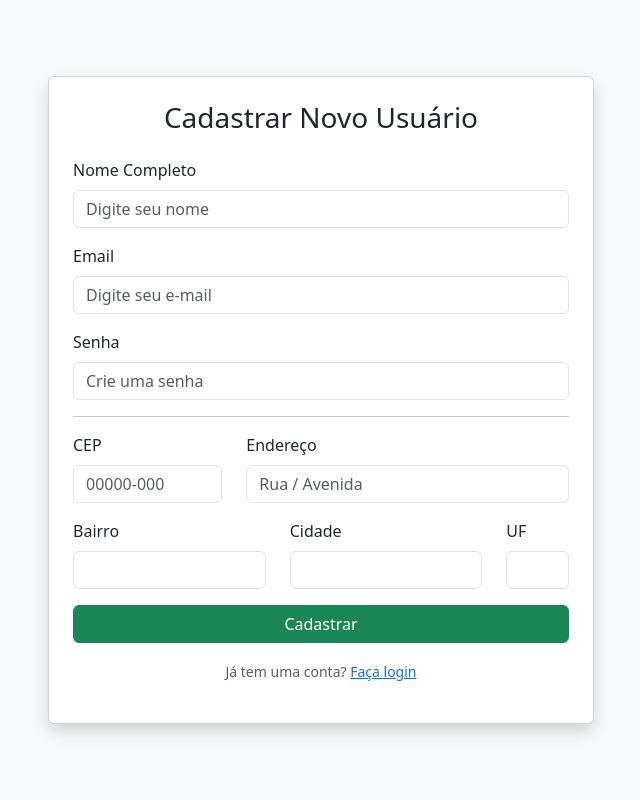
After one commit to jjoaomiguel/crud-kanban, a PHP site: page /public/cadastro-usuarios.php in a window 1280 px wide. The commit adds this page. Shown: the whole page, without its empty margins (319-959 px from the left). Run offline with PHP 8.4, Linux system fonts and the light colour scheme.

Commit message:
add - sessao de login e cadastro

```diff
--- a/includes/conexao.php
+++ b/includes/conexao.php
@@ -2,7 +2,7 @@
 
 $servername = "localhost";
 $username = "root";
-$password = "root";
+$password = "";
 $dbname = "tarefas_db";
 
 $mysqli = new mysqli($servername, $username, $password, $dbname);
--- /dev/null
+++ b/public/cadastro-usuarios.php
@@ -0,0 +1,151 @@
+<?php
+// Conexão com o banco
+$mysqli = new mysqli("localhost", "root", "", "tarefas_db");
+if ($mysqli->connect_errno) {
+    die("Erro de conexão: " . $mysqli->connect_error);
+}
+
+session_start();
+$msg = "";
+
+if ($_SERVER["REQUEST_METHOD"] === "POST") {
+    $nome = $_POST["nome"] ?? "";
+    $email = $_POST["email"] ?? "";
+    $senha = $_POST["senha"] ?? "";
+    $cep = $_POST["cep"] ?? "";
+    $endereco = $_POST["endereco"] ?? "";
+    $bairro = $_POST["bairro"] ?? "";
+    $cidade = $_POST["cidade"] ?? "";
+    $estado = $_POST["estado"] ?? "";
+
+    // Verifica se o e-mail já existe
+    $stmt = $mysqli->prepare("SELECT id FROM usuarios WHERE email = ?");
+    $stmt->bind_param("s", $email);
+    $stmt->execute();
+    $stmt->store_result();
+
+    if ($stmt->num_rows > 0) {
+        $msg = "Este e-mail já está cadastrado!";
+    } else {
+        // Insere o novo usuário
+        $stmt = $mysqli->prepare("INSERT INTO usuarios (nome, email, senha) VALUES (?, ?, ?)");
+        $stmt->bind_param("sss", $nome, $email, $senha);
+        if ($stmt->execute()) {
+            $msg = "Cadastro realizado com sucesso! <a href='login.php'>Clique aqui para fazer login</a>";
+        } else {
+            $msg = "Erro ao cadastrar: " . $stmt->error;
+        }
+    }
+    $stmt->close();
+}
+?>
+
+<!doctype html>
+<html lang="pt-br">
+<head>
+  <meta charset="utf-8">
+  <title>Cadastro de Usuário</title>
+  <link href="https://cdn.jsdelivr.net/npm/bootstrap@5.3.2/dist/css/bootstrap.min.css" rel="stylesheet">
+</head>
+<body class="bg-light d-flex align-items-center justify-content-center vh-100">
+
+<div class="container">
+  <div class="row justify-content-center">
+    <div class="col-md-6">
+      <div class="card shadow p-4">
+        <h3 class="text-center mb-4">Cadastrar Novo Usuário</h3>
+
+        <?php if ($msg): ?>
+          <div class="alert alert-info text-center"><?= $msg ?></div>
+        <?php endif; ?>
+
+        <form method="post">
+          <div class="row mb-3">
+            <div class="col">
+              <label for="nome" class="form-label">Nome Completo</label>
+              <input type="text" name="nome" id="nome" class="form-control" placeholder="Digite seu nome" required>
+            </div>
+          </div>
+
+          <div class="row mb-3">
+            <div class="col">
+              <label for="email" class="form-label">Email</label>
+              <input type="email" name="email" id="email" class="form-control" placeholder="Digite seu e-mail" required>
+            </div>
+          </div>
+
+          <div class="row mb-3">
+            <div class="col">
+              <label for="senha" class="form-label">Senha</label>
+              <input type="password" name="senha" id="senha" class="form-control" placeholder="Crie uma senha" required>
+            </div>
+          </div>
+
+          <hr>
+
+          <div class="row mb-3">
+            <div class="col-md-4">
+              <label for="cep" class="form-label">CEP</label>
+              <input type="text" name="cep" id="cep" class="form-control" placeholder="00000-000" maxlength="9" required>
+            </div>
+            <div class="col-md-8">
+              <label for="endereco" class="form-label">Endereço</label>
+              <input type="text" name="endereco" id="endereco" class="form-control" placeholder="Rua / Avenida" required>
+            </div>
+          </div>
+
+          <div class="row mb-3">
+            <div class="col-md-5">
+              <label for="bairro" class="form-label">Bairro</label>
+              <input type="text" name="bairro" id="bairro" class="form-control" required>
+            </div>
+            <div class="col-md-5">
+              <label for="cidade" class="form-label">Cidade</label>
+              <input type="text" name="cidade" id="cidade" class="form-control" required>
+            </div>
+            <div class="col-md-2">
+              <label for="estado" class="form-label">UF</label>
+              <input type="text" name="estado" id="estado" class="form-control" maxlength="2" required>
+            </div>
+          </div>
+
+          <div class="d-grid">
+            <button type="submit" class="btn btn-success">Cadastrar</button>
+          </div>
+        </form>
+
+        <p class="mt-3 text-center text-muted">
+          <small>Já tem uma conta? <a href="../index.php">Faça login</a></small>
+        </p>
+      </div>
+    </div>
+  </div>
+</div>
+
+<!-- Bootstrap JS -->
+<script src="https://cdn.jsdelivr.net/npm/bootstrap@5.3.2/dist/js/bootstrap.bundle.min.js"></script>
+
+<!-- Script da API ViaCEP -->
+<script>
+document.getElementById('cep').addEventListener('blur', function() {
+  const cep = this.value.replace(/\D/g, '');
+  if (cep.length === 8) {
+    fetch(`https://viacep.com.br/ws/${cep}/json/`)
+      .then(response => response.json())
+      .then(data => {
+        if (!data.erro) {
+          document.getElementById('endereco').value = data.logradouro || '';
+          document.getElementById('bairro').value = data.bairro || '';
+          document.getElementById('cidade').value = data.localidade || '';
+          document.getElementById('estado').value = data.uf || '';
+        } else {
+          alert('CEP não encontrado!');
+        }
+      })
+      .catch(() => alert('Erro ao consultar o CEP!'));
+  }
+});
+</script>
+
+</body>
+</html>
--- a/public/edit-tarefa.php
+++ b/public/edit-tarefa.php
@@ -1,5 +1,11 @@
 <?php
 include '../includes/conexao.php';
+
+if (isset($_GET['logout'])) {
+    session_destroy();
+    header("Location: ../index.php");
+    exit;
+}
 
 $id = $_GET['id'] ?? null;
 
```
Also changed, not shown: db.sql (+6 -4 lines), index.php (+97 -6 lines), public/create-tarefas.php (+9 -0 lines), public/create-usuarios.php (+14 -3 lines), public/read-gerenciar.php (+9 -0 lines).
